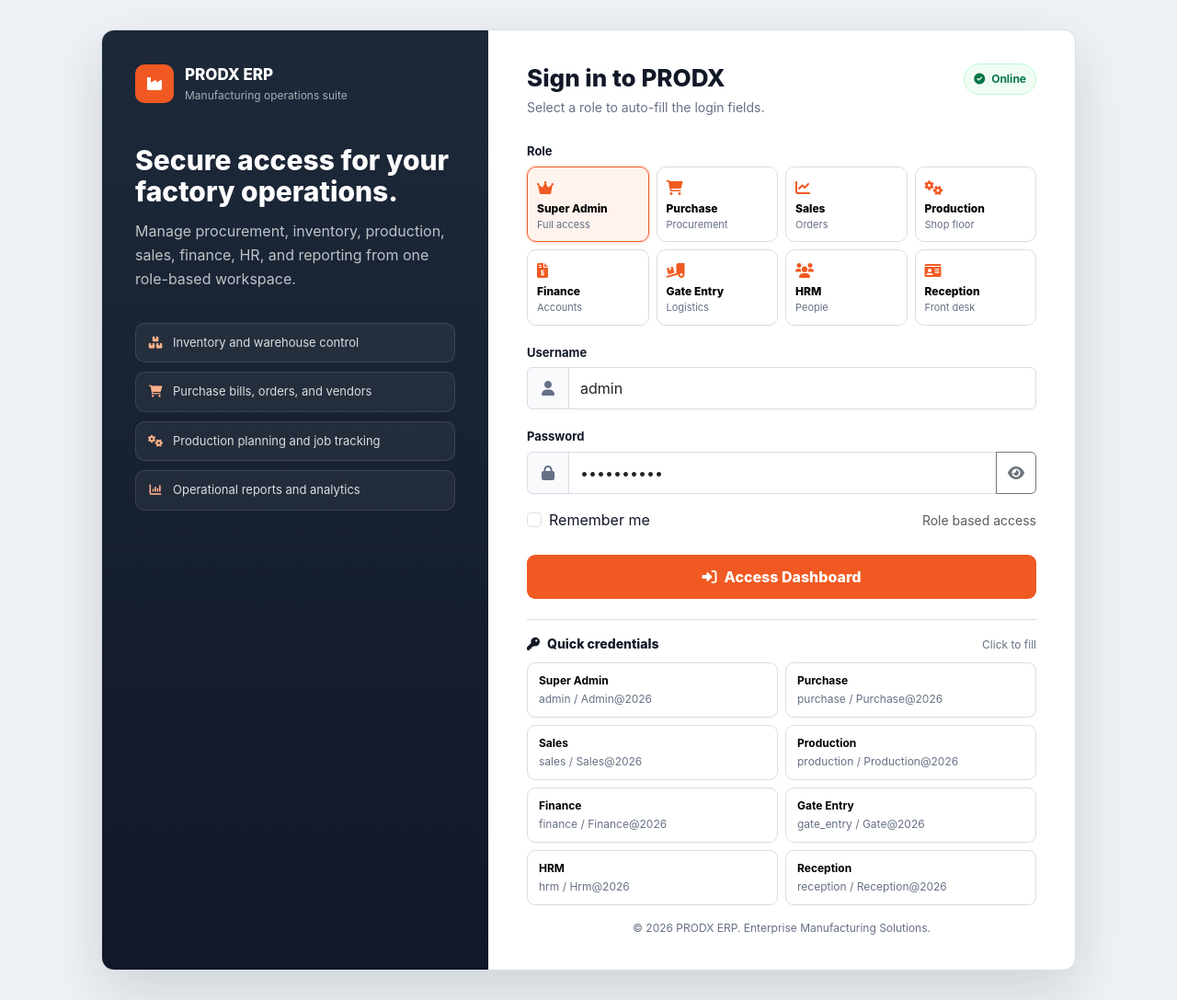
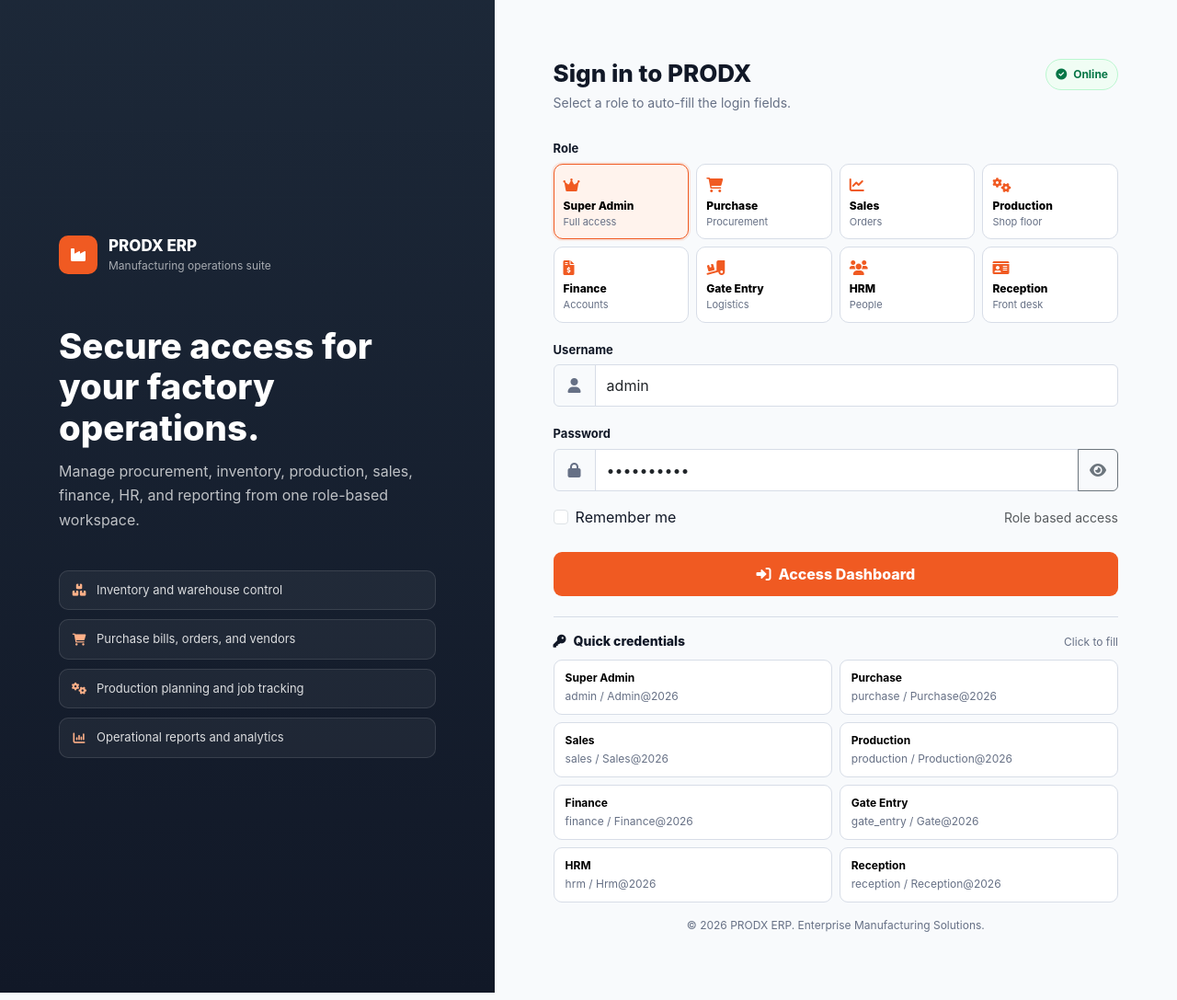
Before and after one commit to rupeshsahu1984/manufacturingerp, a CodeIgniter 4 app: the page made by app/Views/auth/login.php in a window 1280 px wide. Shown: the whole page at 92% size. Run offline with PHP 8.4 and a stand-in for CodeIgniter, Linux system fonts and the light colour scheme; the template is opened without the code that fills it, so the values that code supplies are empty; some libraries are stand-ins or nearby versions.

Commit message:
Make login page full screen

```diff
--- a/app/Views/auth/login.php
+++ b/app/Views/auth/login.php
@@ -31,32 +31,36 @@
         .login-shell {
             min-height: 100vh;
             display: grid;
-            place-items: center;
-            padding: 32px;
+            padding: 0;
         }
 
         .login-frame {
-            width: min(1060px, 100%);
+            width: 100%;
+            min-height: 100vh;
             display: grid;
-            grid-template-columns: 420px minmax(0, 1fr);
-            border: 1px solid var(--line);
-            border-radius: 14px;
+            grid-template-columns: minmax(360px, 42vw) minmax(0, 1fr);
             overflow: hidden;
-            background: var(--white);
-            box-shadow: 0 22px 60px rgba(16, 24, 40, 0.14);
+            background: linear-gradient(90deg, #111827 0%, #111827 42%, #f8fafc 42%, #f8fafc 100%);
         }
 
         .system-panel {
-            padding: 36px;
+            min-height: 100vh;
+            display: flex;
+            flex-direction: column;
+            justify-content: center;
+            padding: clamp(36px, 5vw, 72px);
             color: #fff;
-            background: linear-gradient(180deg, #1d2939 0%, #111827 100%);
+            background:
+                linear-gradient(180deg, rgba(29, 41, 57, .94) 0%, rgba(17, 24, 39, .98) 100%),
+                repeating-linear-gradient(90deg, rgba(255,255,255,.04) 0 1px, transparent 1px 72px),
+                repeating-linear-gradient(0deg, rgba(255,255,255,.035) 0 1px, transparent 1px 72px);
         }
 
         .brand-row {
             display: flex;
             align-items: center;
             gap: 12px;
-            margin-bottom: 44px;
+            margin-bottom: 56px;
         }
 
         .brand-mark {
@@ -80,7 +84,8 @@
 
         .system-panel h1 {
             margin: 0 0 12px;
-            font-size: 30px;
+            max-width: 520px;
+            font-size: clamp(30px, 3vw, 48px);
             line-height: 1.15;
             font-weight: 800;
             letter-spacing: 0;
@@ -88,6 +93,7 @@
 
         .system-panel p {
             margin: 0;
+            max-width: 520px;
             color: rgba(255, 255, 255, 0.72);
             line-height: 1.65;
         }
@@ -95,7 +101,8 @@
         .module-list {
             display: grid;
             gap: 10px;
-            margin-top: 34px;
+            width: min(520px, 100%);
+            margin-top: 42px;
         }
 
         .module-item {
@@ -117,7 +124,12 @@
         }
 
         .login-panel {
-            padding: 36px 42px;
+            min-height: 100vh;
+            display: flex;
+            flex-direction: column;
+            justify-content: center;
+            padding: clamp(28px, 5vw, 76px);
+            background: #f8fafc;
         }
 
         .login-top {
@@ -125,7 +137,8 @@
             justify-content: space-between;
             align-items: flex-start;
             gap: 16px;
-            margin-bottom: 24px;
+            width: min(760px, 100%);
+            margin: 0 auto 26px;
         }
 
         .login-top h2 {
@@ -156,6 +169,15 @@
             display: grid;
             grid-template-columns: repeat(4, minmax(0, 1fr));
             gap: 8px;
+        }
+
+        #loginForm,
+        .credential-panel,
+        .login-footer,
+        .alert {
+            width: min(760px, 100%);
+            margin-left: auto;
+            margin-right: auto;
         }
 
         .role-option,
@@ -302,11 +324,10 @@
         @media (max-width: 960px) {
             .login-frame { grid-template-columns: 1fr; }
             .system-panel { display: none; }
+            .login-panel { background: #fff; }
         }
 
         @media (max-width: 640px) {
-            .login-shell { padding: 0; }
-            .login-frame { min-height: 100vh; border-radius: 0; }
             .login-panel { padding: 26px 18px; }
             .login-top { display: block; }
             .environment-badge { display: inline-flex; margin-top: 12px; }
```
